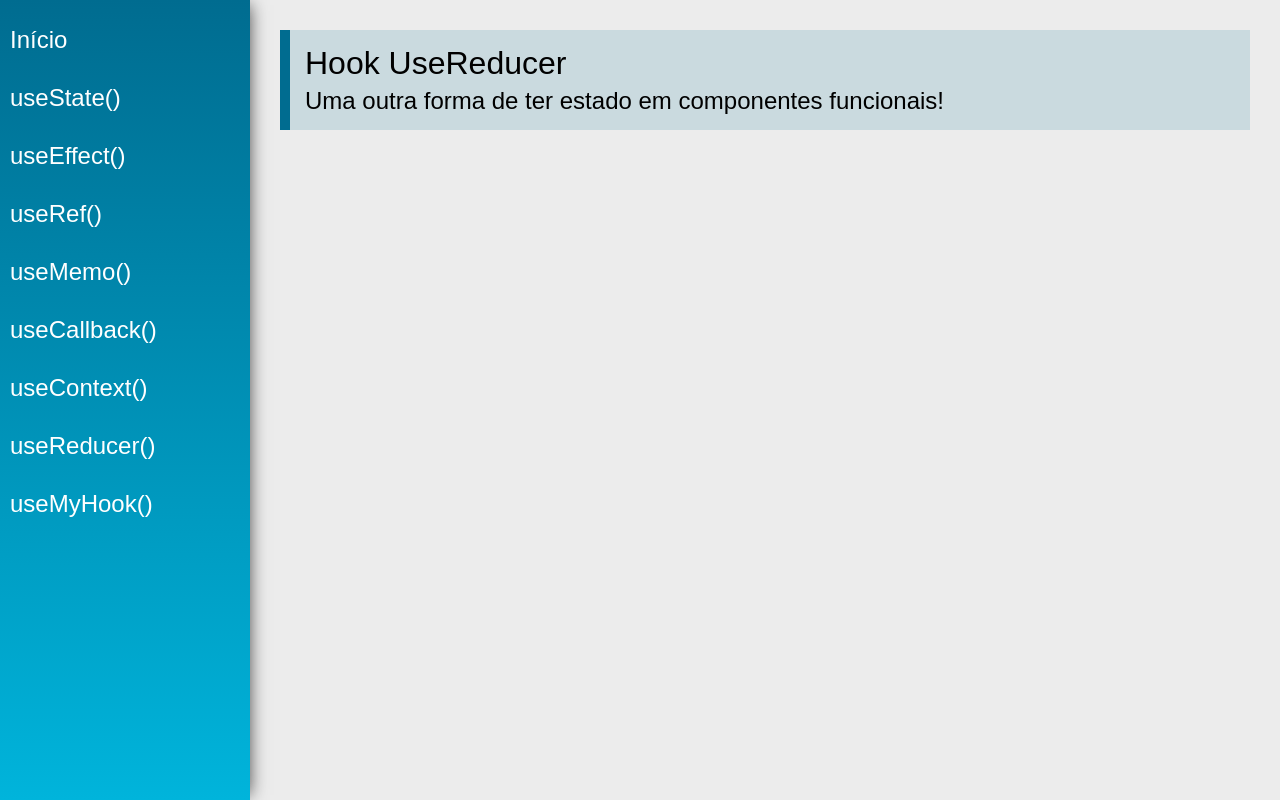
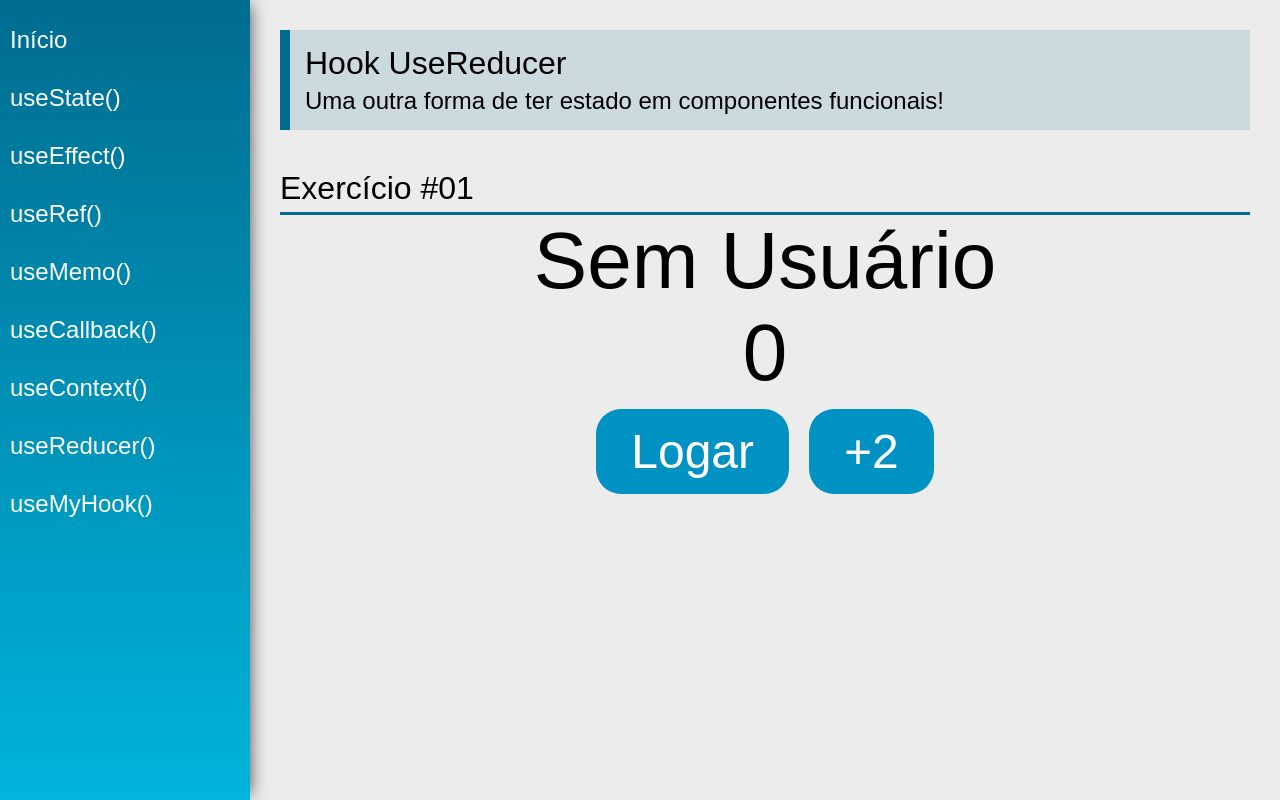
Before and after one commit to D1D1O/ReactHooks, a React (Create React App) app: page /useReducer in a window 1280 px wide. Built offline with nearby package versions, Linux system fonts and the light colour scheme.

Commit message:
parte 01 useReducer()

```diff
--- a/src/views/examples/UseReducer.jsx
+++ b/src/views/examples/UseReducer.jsx
@@ -1,13 +1,70 @@
-import React from 'react'
+import React,{useReducer} from 'react'
 import PageTitle from '../../components/layout/PageTitle'
+import SectionTitle from '../../components/layout/SectionTitle'
+
+
+
+const initialState = {
+    cart:[],
+    products:[],
+    user:null,
+    //foco
+    number: 0
+}
+
+function reducer(state,action){
+    switch(action.type){
+        case 'numberAdd2':
+                return {...state,number:state.number +2}
+        case 'login':
+                return {...state, user:{name:action.payLoad}}
+        default:
+            return state
+    }
+}
 
 const UseReducer = (props) => {
+
+    const [state,dispatch] = useReducer(reducer,initialState);
+
+
     return (
         <div className="UseReducer">
             <PageTitle
                 title="Hook UseReducer"
                 subtitle="Uma outra forma de ter estado em componentes funcionais!"
             />
+             <SectionTitle
+                title="Exercício #01"
+            />
+            <div className="center">
+                {state.user ?
+                    <span className="text">
+                        {state.user.name}
+                    </span>
+                     :
+                    <span className="text">
+                        Sem Usuário
+                    </span>
+
+
+                }
+
+                <span className="text">
+                     {state.number}
+                </span>
+                <div>
+                    <button
+                        className="btn"
+                        onClick={()=>dispatch({type:'login', payLoad:'Maria'})}
+                    >Logar</button>
+                    <button className="btn"
+                         onClick={()=>dispatch({type:'numberAdd2'})}
+                    >
+                        +2
+                    </button>
+                </div>
+            </div>
         </div>
     )
 }
```
